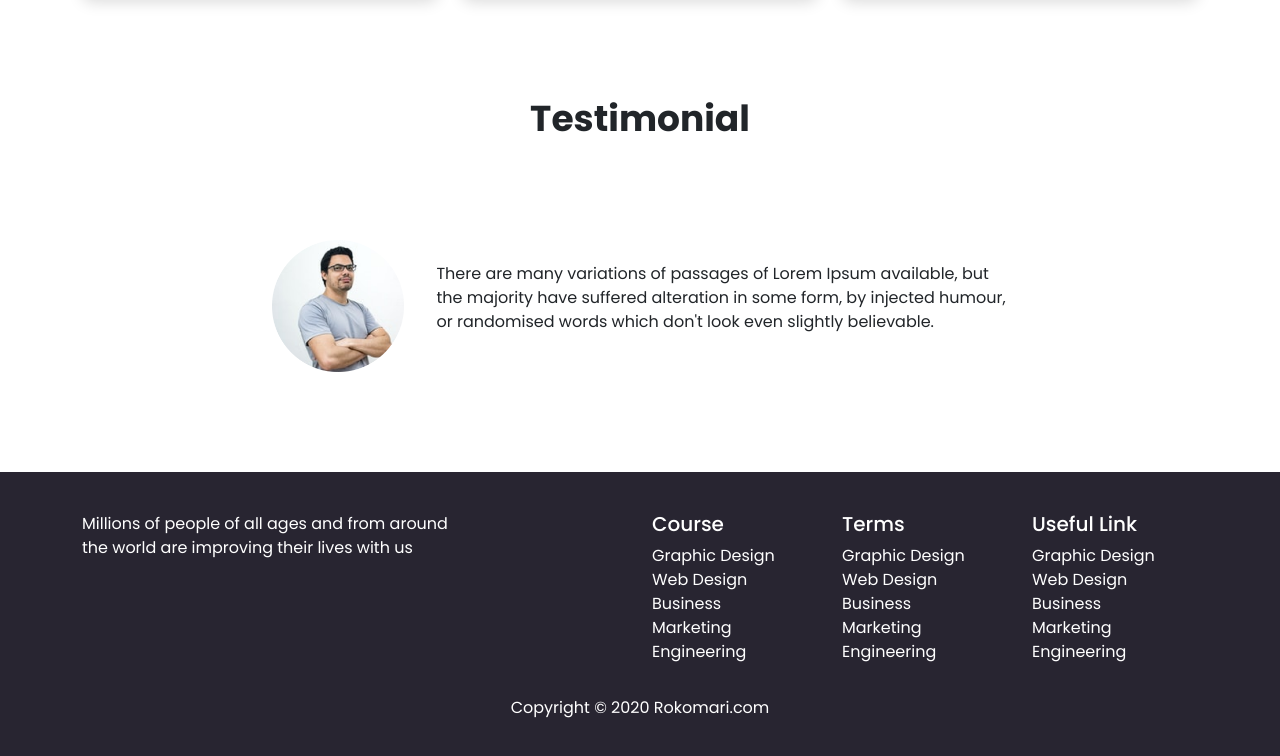
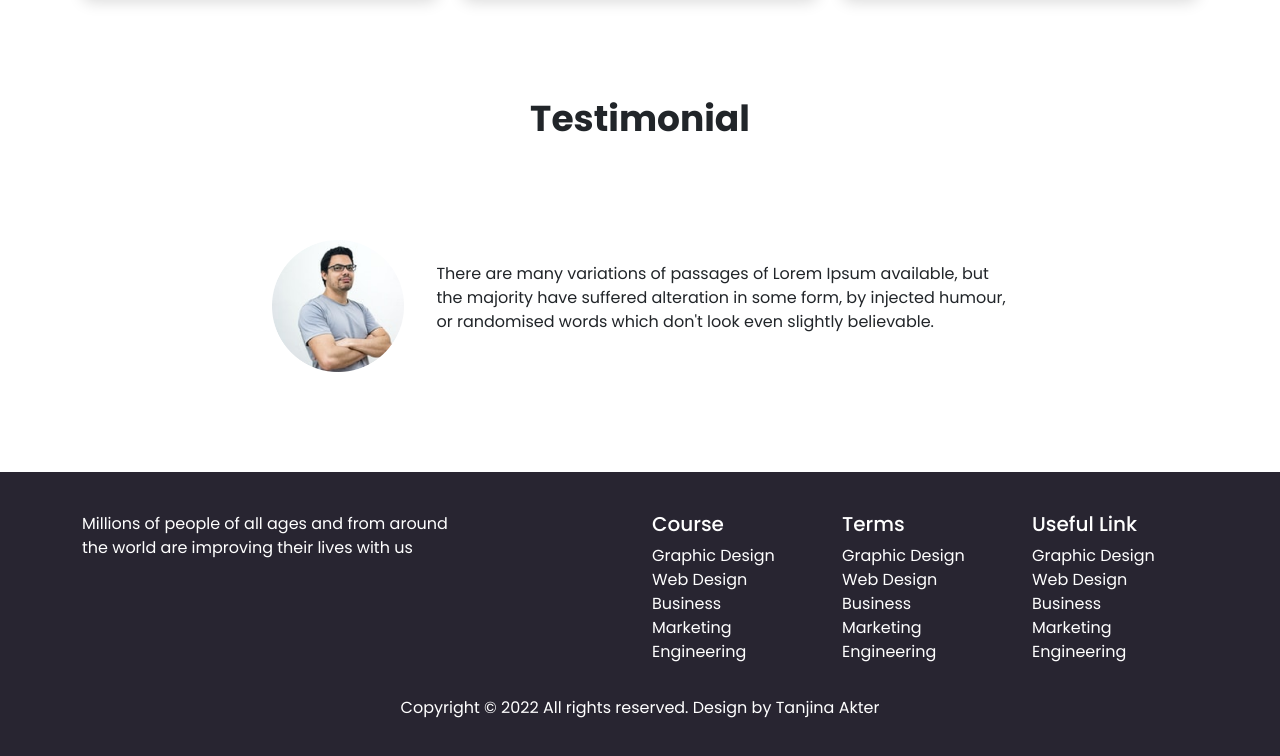
Before and after one commit to tanjinajui/E-School-site-bootstrap5, a plain HTML site: page index.html in a window 1280 px wide. Shown: the part 1809-2565 px from the top of the page. Drawn offline with nearby package versions, Linux system fonts and the light colour scheme.

Commit message:
modified-index

```diff
--- a/index.html
+++ b/index.html
@@ -226,7 +226,7 @@
              </div>
            </div>
          </div>
-         <p class="text-center text-white">Copyright © 2020 Rokomari.com</p>
+         <p class="text-center text-white">Copyright © 2022  All rights reserved. Design by Tanjina Akter</p>
        </div>
      </footer>
      <!-- footer ends -->
```
